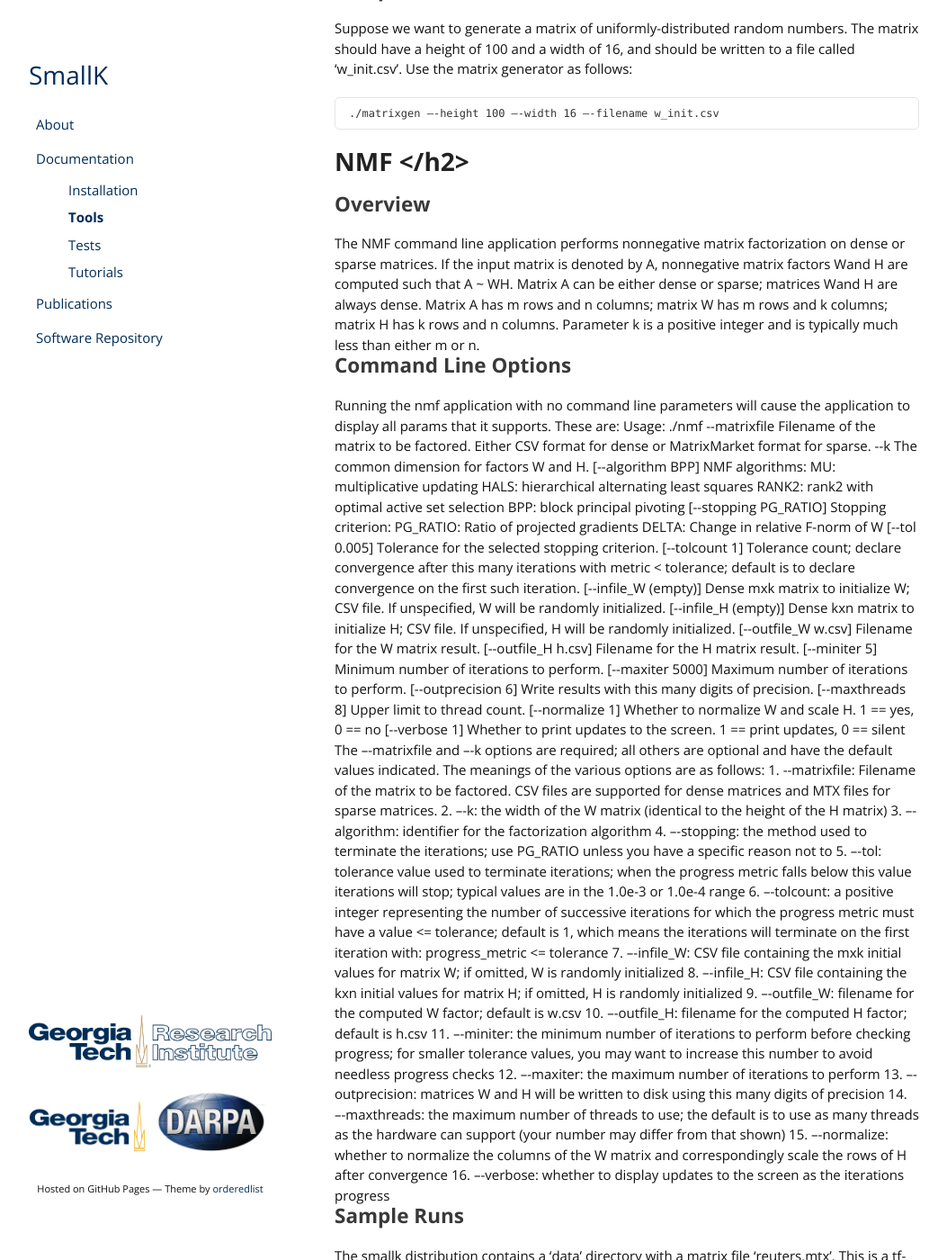
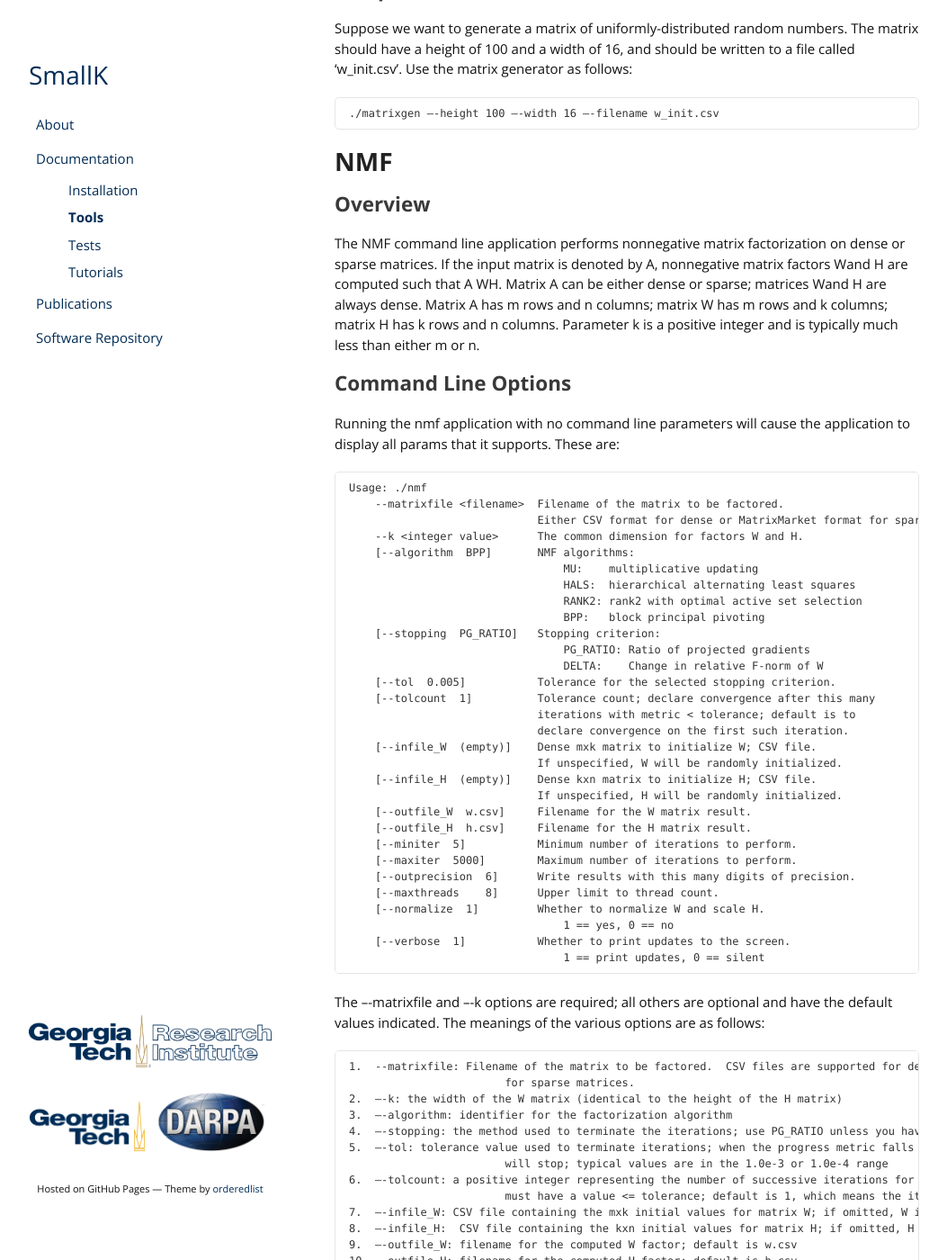
Before and after one commit to smallk/smallk.github.io, a Jekyll site: the page built from documentation_tools.md, in a window 1280 px wide and 1400 px high, scrolled down 4233 px. Shown: the whole window at 90% size, without its empty margins (113-1166 px from the left). Built offline with Jekyll 4.4.1, drawn with Linux system fonts in a browser that asks for light colours; some of the changed text lies outside the part shown.

Commit message:
unmatched header tag causing major problem with formatting NMF section

```diff
--- a/documentation_tools.md
+++ b/documentation_tools.md
@@ -172,11 +172,12 @@
 	./matrixgen –-height 100 –-width 16 –-filename w_init.csv
 
 
-<h1 id="nmf"> NMF </h2>
+<h1 id="nmf"> NMF </h1>
+
 
 <h2 id="overview_nmf"> Overview </h2>
 
-The NMF command line application performs nonnegative matrix factorization on dense or sparse matrices. If the input matrix is denoted by A, nonnegative matrix factors Wand H are computed such that A ~ WH. Matrix A can be either dense or sparse; matrices Wand H are always dense. Matrix A has m rows and n columns; matrix W has m rows and k columns; matrix H has k rows and n columns. Parameter k is a positive integer and is typically much less than either m or n.
+The NMF command line application performs nonnegative matrix factorization on dense or sparse matrices. If the input matrix is denoted by A, nonnegative matrix factors Wand H are computed such that A  WH. Matrix A can be either dense or sparse; matrices Wand H are always dense. Matrix A has m rows and n columns; matrix W has m rows and k columns; matrix H has k rows and n columns. Parameter k is a positive integer and is typically much less than either m or n.
 
 <h2 id="cmd_options_nmf"> Command Line Options </h2>
 
```
